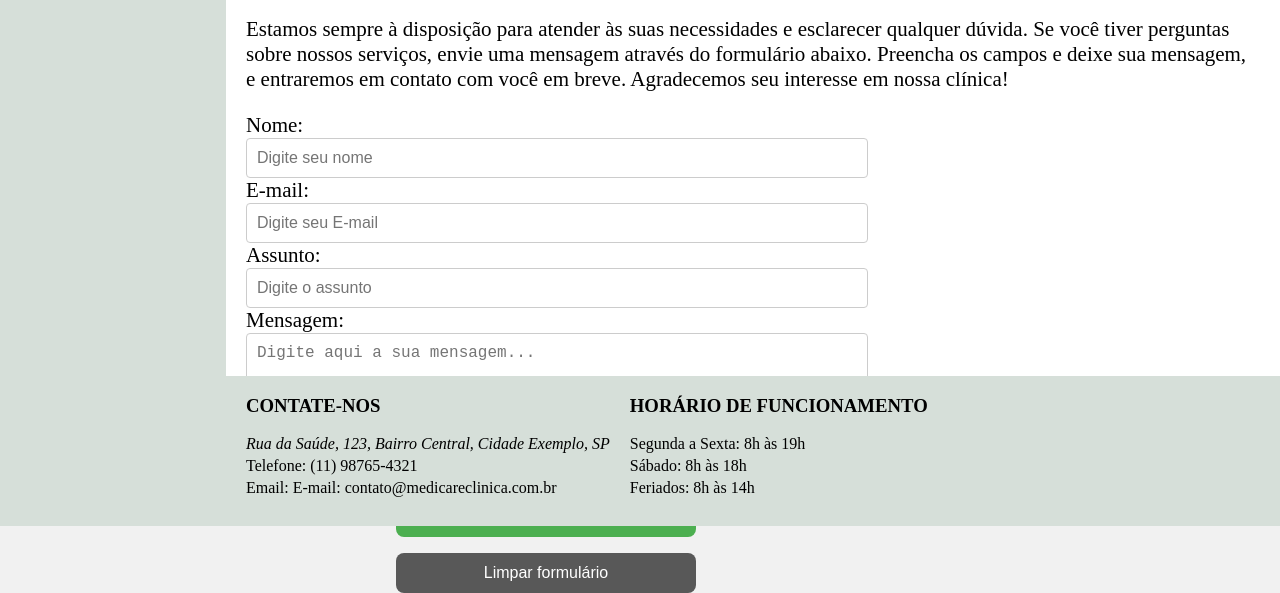
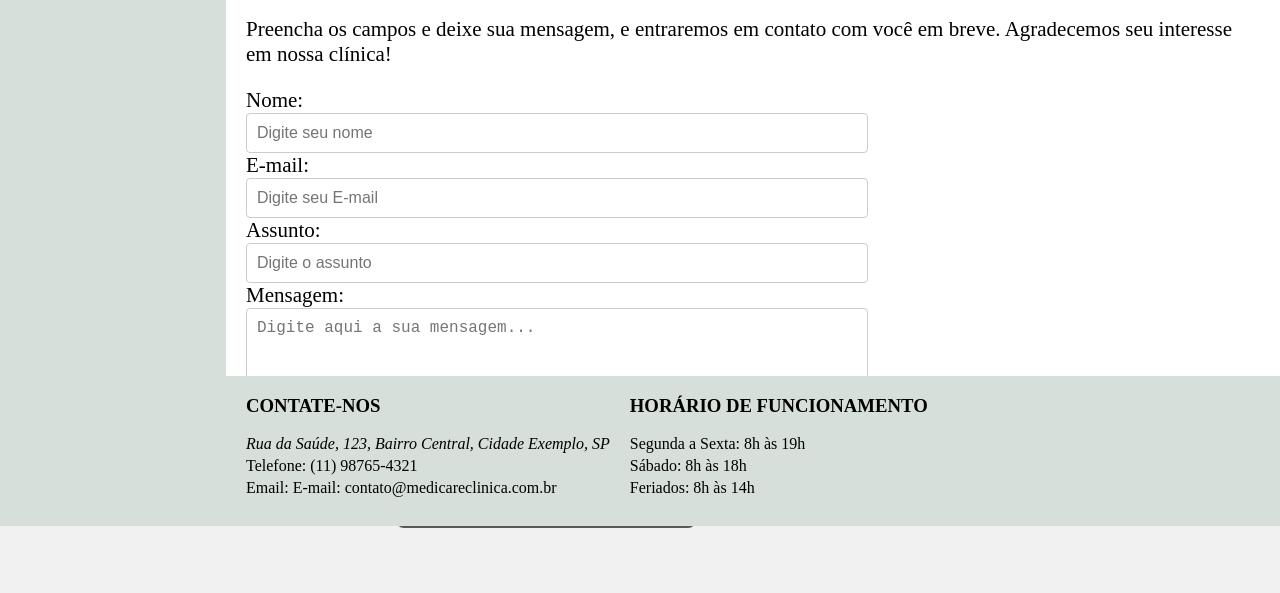
Before and after one commit to nathlessa/medicare, a plain HTML site: page contato.html in a window 1280 px wide. Shown: the part 274-867 px from the top of the page. After the commit the page ends 802 px from the top, so only its background shows below. Drawn offline with Linux system fonts and the light colour scheme.

Commit message:
correção no formuário

```diff
--- a/base.css
+++ b/base.css
@@ -202,7 +202,7 @@ body {
 }
 
 .contentContato .form textarea {
-    height: 120px;
+    height: 80px;
 }
 
 .contentContato button {
--- a/contato.html
+++ b/contato.html
@@ -30,7 +30,7 @@
             <div class="contentContato">
                 <div>
                     <h1 class="tituloContato">Entre em Contato Conosco</h1>
-                    <p> Estamos sempre à disposição para atender às suas necessidades e esclarecer qualquer dúvida. Se você tiver perguntas sobre nossos serviços, envie uma mensagem através do formulário abaixo. Preencha os campos e deixe sua mensagem, e entraremos em contato com você em breve. Agradecemos seu interesse em nossa clínica!
+                    <p>Preencha os campos e deixe sua mensagem, e entraremos em contato com você em breve. Agradecemos seu interesse em nossa clínica!
                     </p>
                 </div>
                 <div class="form">
```
